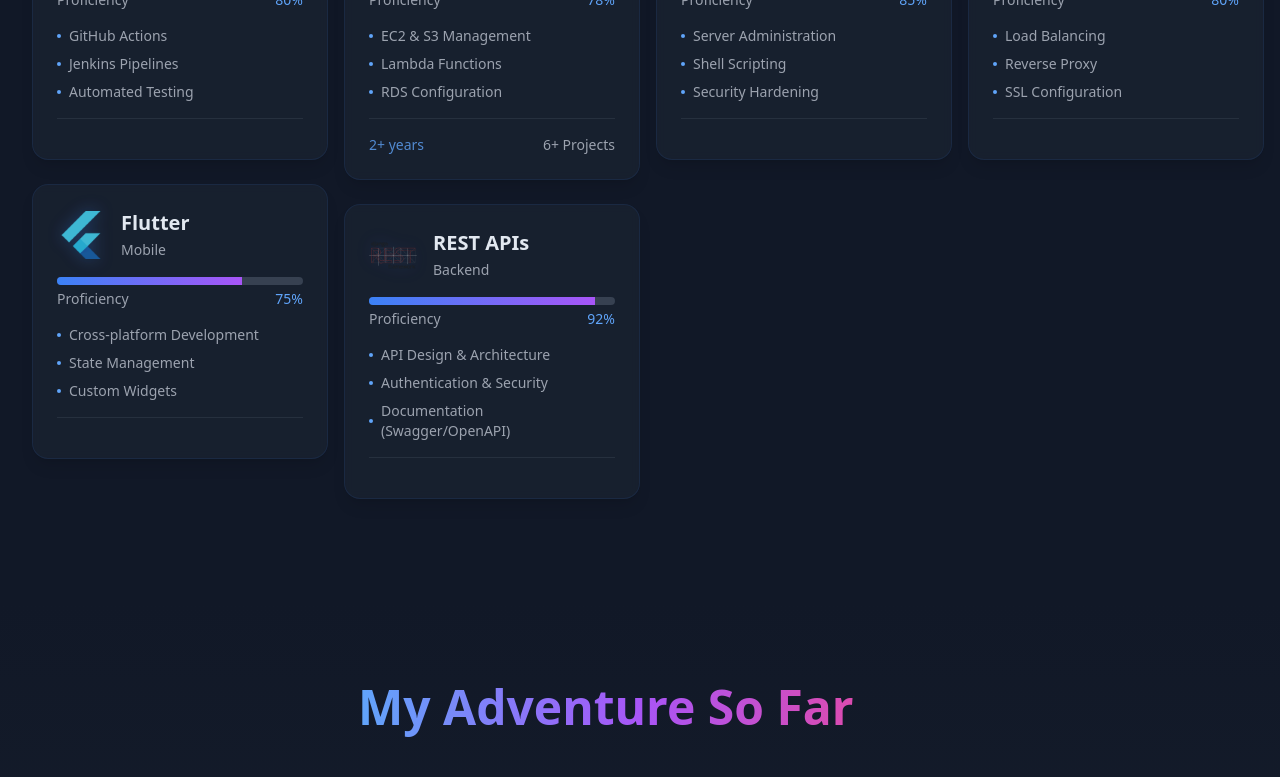
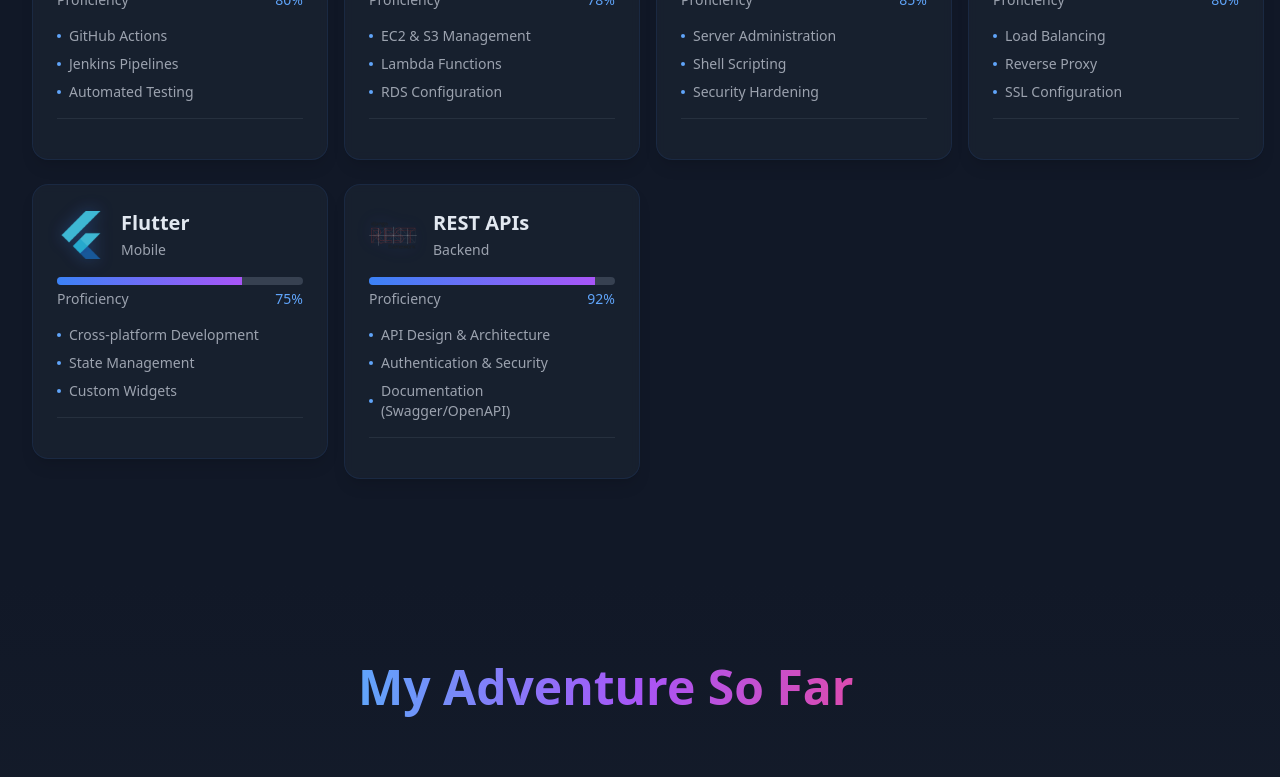
Before and after one commit to thimpu-create/myport, a Next.js app: page / in a window 1280 px wide. Shown: the part 2360-3137 px from the top of the page. Built offline with nearby package versions, Linux system fonts and the light colour scheme.

Commit message:
Update Skills.tsx

```diff
--- a/src/components/Skills.tsx
+++ b/src/components/Skills.tsx
@@ -91,9 +91,9 @@ const Skills = () => {
       category: 'Cloud',
       icon: '☁️',
       imgSrc: '/skills/aws.png', // example path
-      experience: '2+ years',
+      // experience: '2+ years',
       proficiency: 78,
-      projects: 6,
+      // projects: 6,
       details: [
         'EC2 & S3 Management',
         'Lambda Functions',
```
